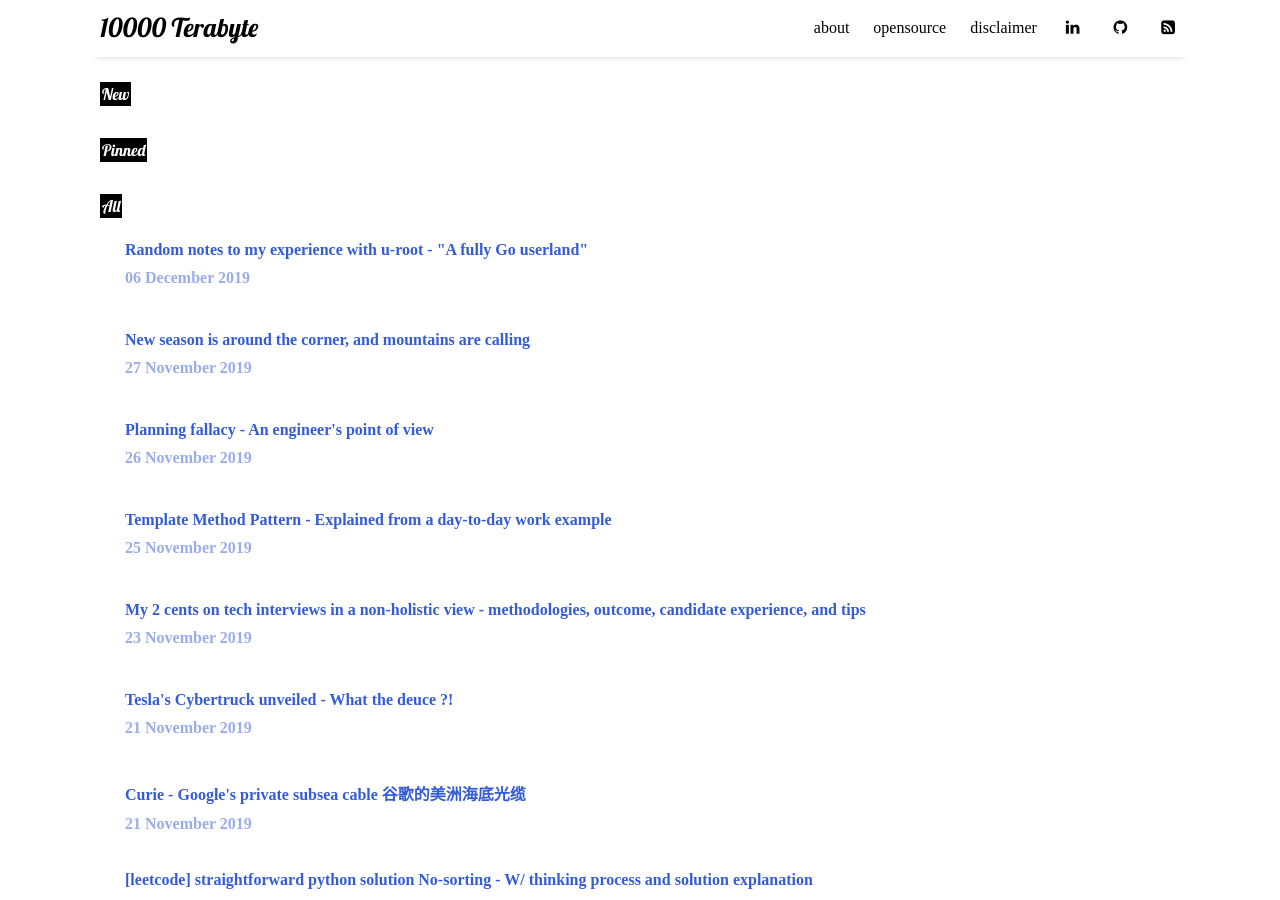
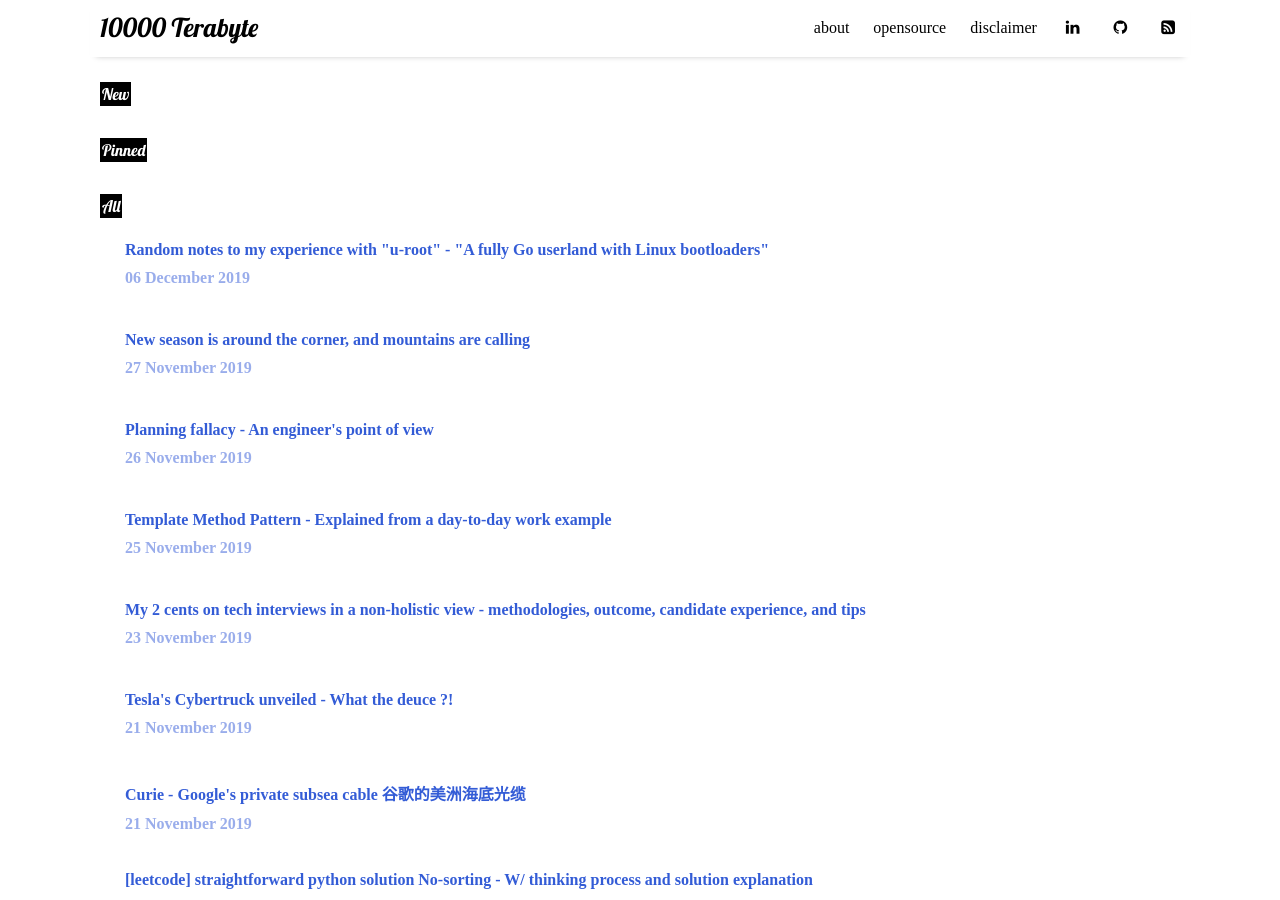
Before and after one commit to 10000TB/10000TB.github.io, a Jekyll site: the page built from index.html, in a window 1280 px wide and 900 px high. Built offline with Jekyll 4.4.1, drawn with Linux system fonts in a browser that asks for light colours; nearby versions of some CDN libraries; some web fonts are replaced; the list of posts is cut into pages by our own code.

Commit message:
[post - uroot] update post title.

```diff
--- a/_posts/2019-12-06-a-brief-note-review-on-uroot.md
+++ b/_posts/2019-12-06-a-brief-note-review-on-uroot.md
@@ -1,6 +1,6 @@
 ---
 layout: "post"
-title: "Random notes to my experience with u-root - \"A fully Go userland\""
+title: "Random notes to my experience with \"u-root\" - \"A fully Go userland with Linux bootloaders\""
 categories: engineering
 tags: [go, userland, engineering]
 ---
```
